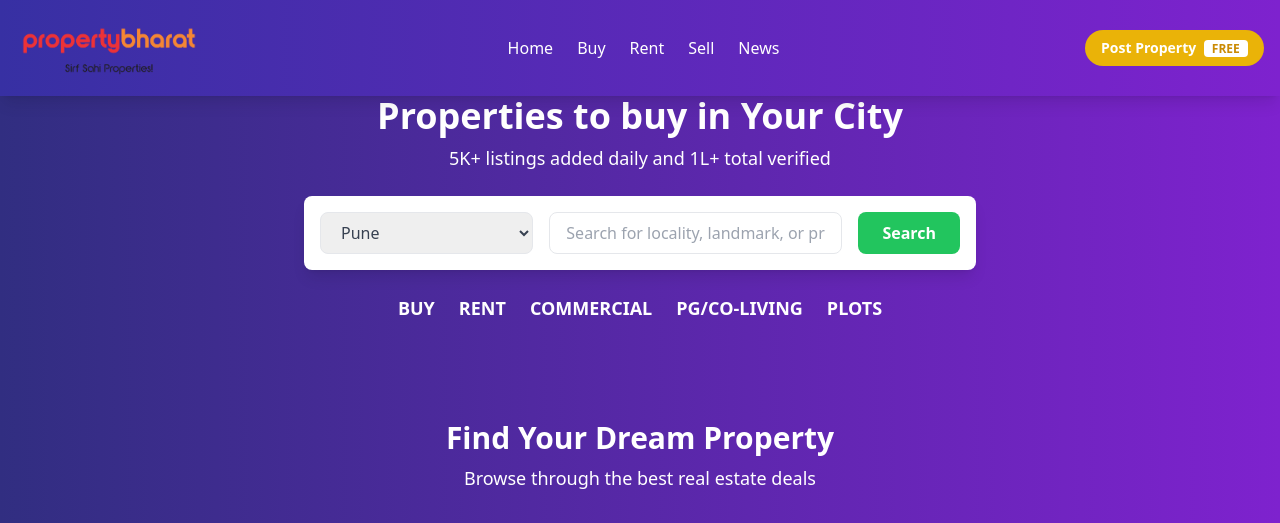
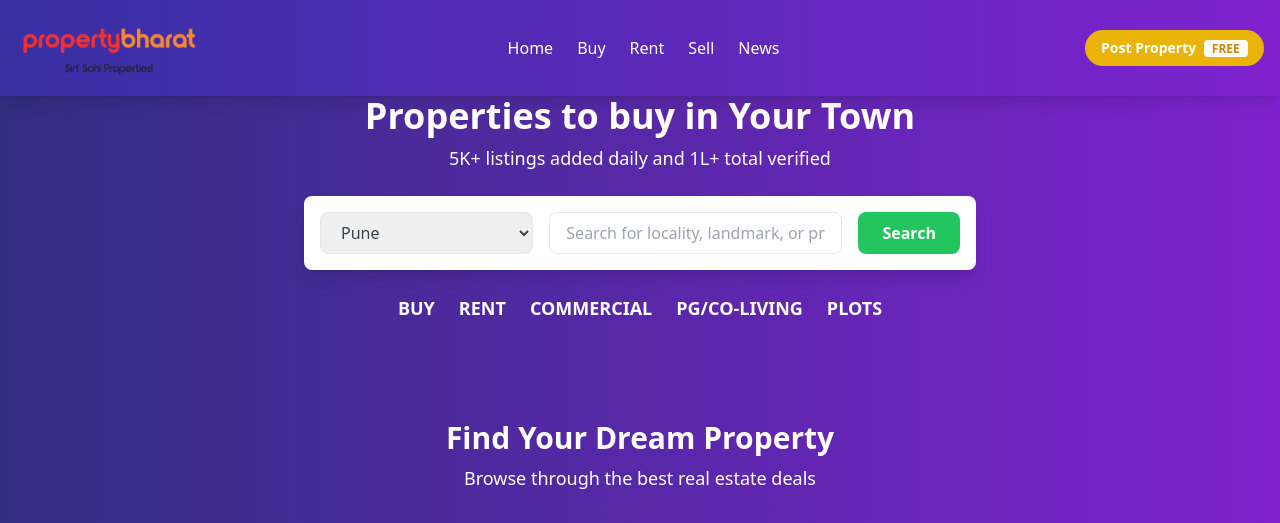
Before and after one commit to vedant-vijay/Property-Bharat-ORG, a Flask app: page / in a window 1280 px wide. Shown: the top 523 px of the page. Run offline with Flask 3, Linux system fonts and the light colour scheme; some libraries are stand-ins or nearby versions.

Commit message:
Update index.html

```diff
--- a/templates/index.html
+++ b/templates/index.html
@@ -65,7 +65,7 @@
     <!-- Hero Section -->
     <section class="relative bg-gradient-to-r from-indigo-900 to-purple-700 text-white pt-24 pb-16">
         <div class="container mx-auto text-center">
-            <h1 class="text-4xl font-bold mb-2" data-aos="zoom-in">Properties to buy in Your City</h1>
+            <h1 class="text-4xl font-bold mb-2" data-aos="zoom-in">Properties to buy in Your Town</h1>
             <p class="text-lg opacity-80" data-aos="fade-up" data-aos-delay="200">5K+ listings added daily and 1L+ total verified</p>
 
             <!-- Search Box -->
```
